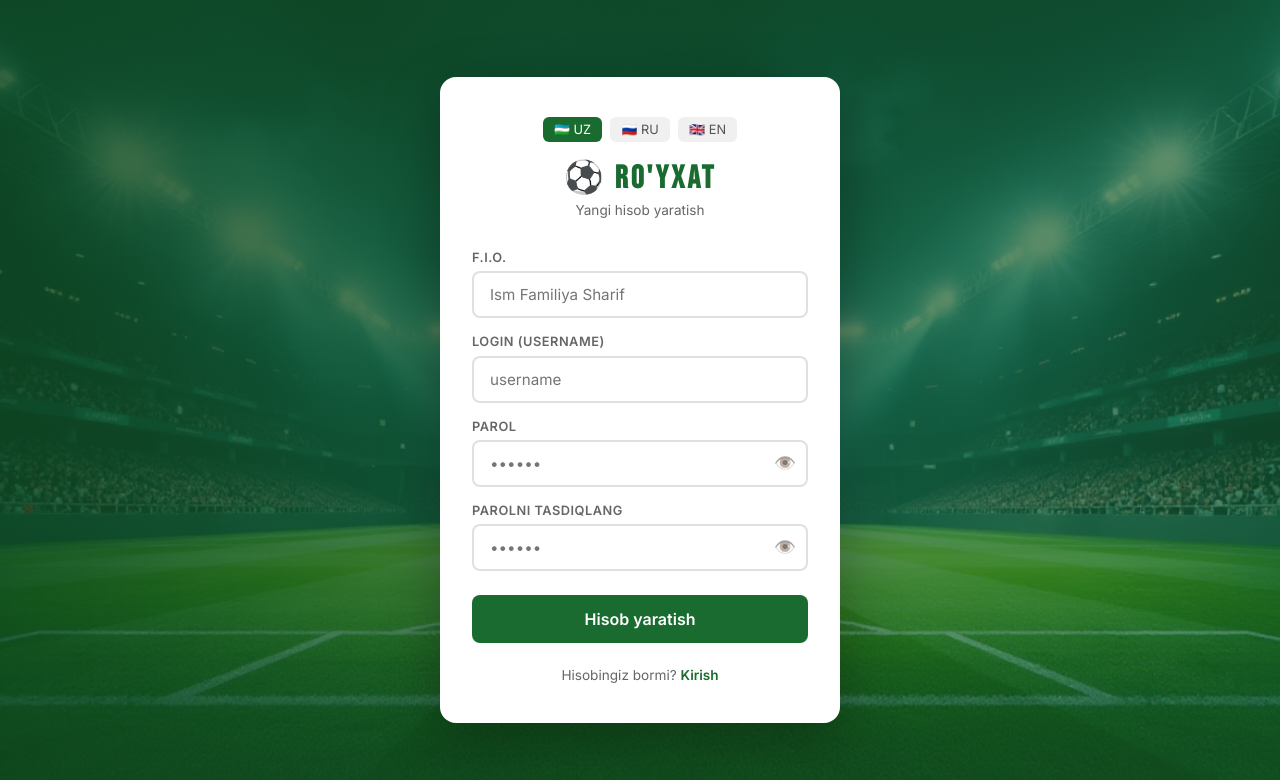
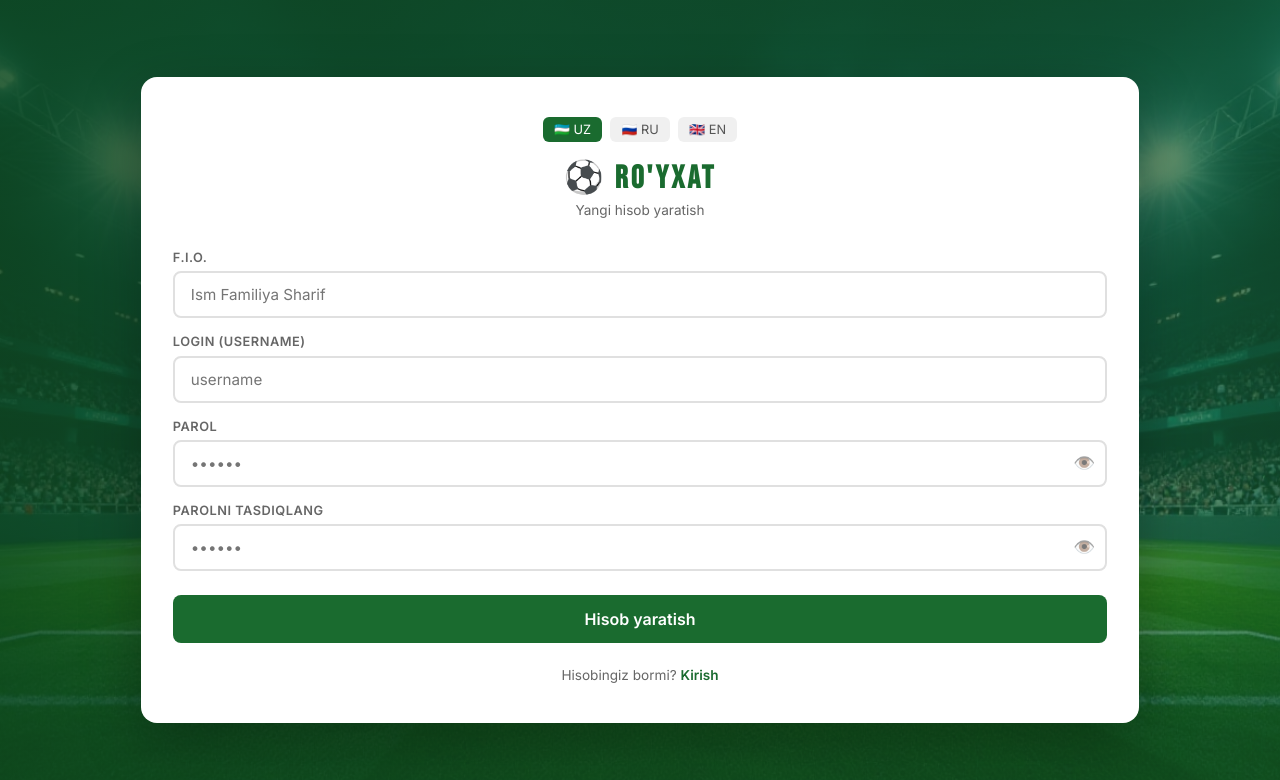
Before and after one commit to fayzullabekchanov/football-test, a Next.js app: page /registration in a window 1280 px wide. Shown: the top 780 px of the page. Built offline with nearby package versions, Linux system fonts and the light colour scheme.

Commit message:
v1.1(question-img_card_400)

```diff
--- a/styles/globals.css
+++ b/styles/globals.css
@@ -110,8 +110,8 @@ body {
   background: white;
   border-radius: 16px;
   padding: 2.5rem 2rem;
-  width: 100%;
-  max-width: 400px;
+  width: 80%;
+  max-width: 1400px;
   box-shadow: 0 20px 60px rgba(0,0,0,0.3);
 }
 
@@ -338,7 +338,7 @@ body {
 
 .question-img {
   max-width: 100%;
-  max-height: 320px;
+  max-height: 400px;
   border-radius: 8px;
   box-shadow: 0 2px 8px rgba(0,0,0,0.15);
 }
```
